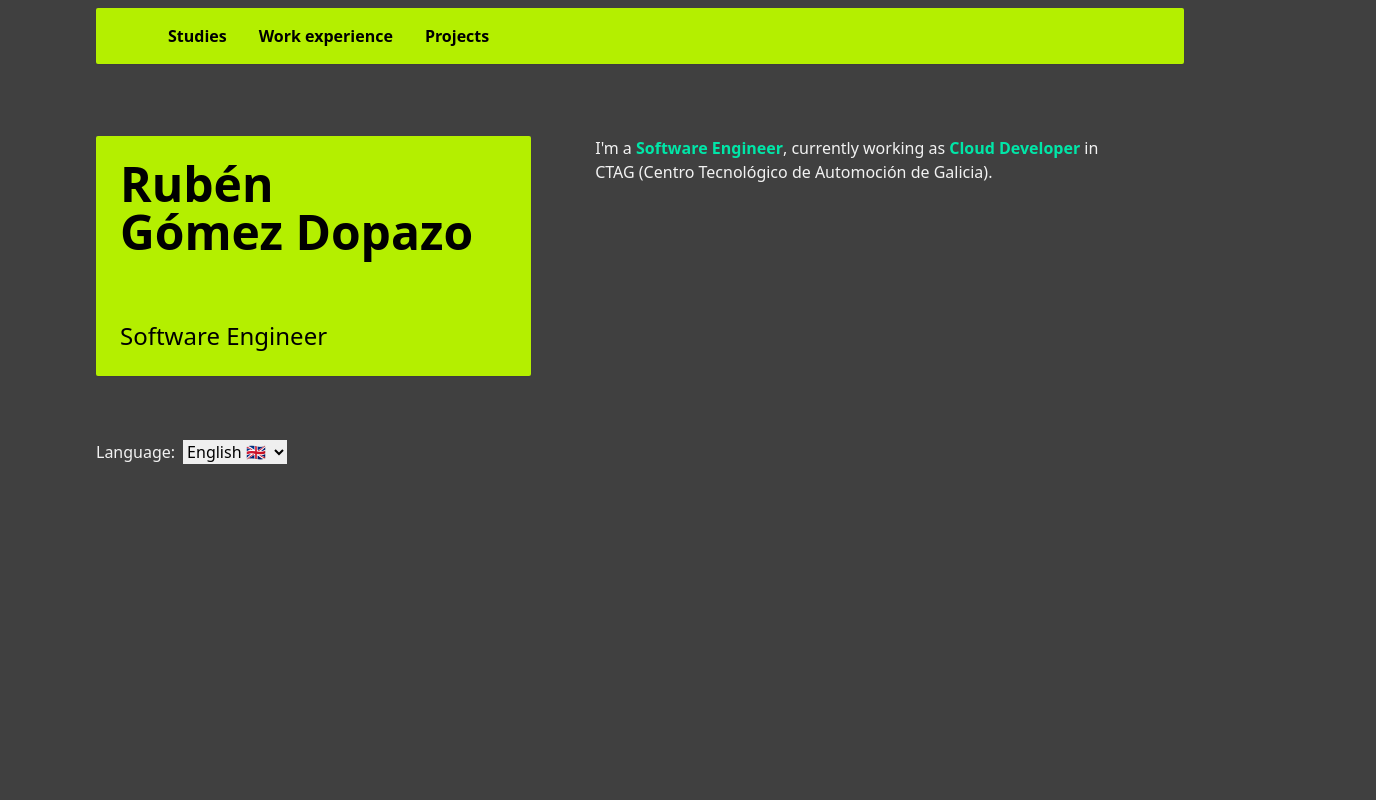
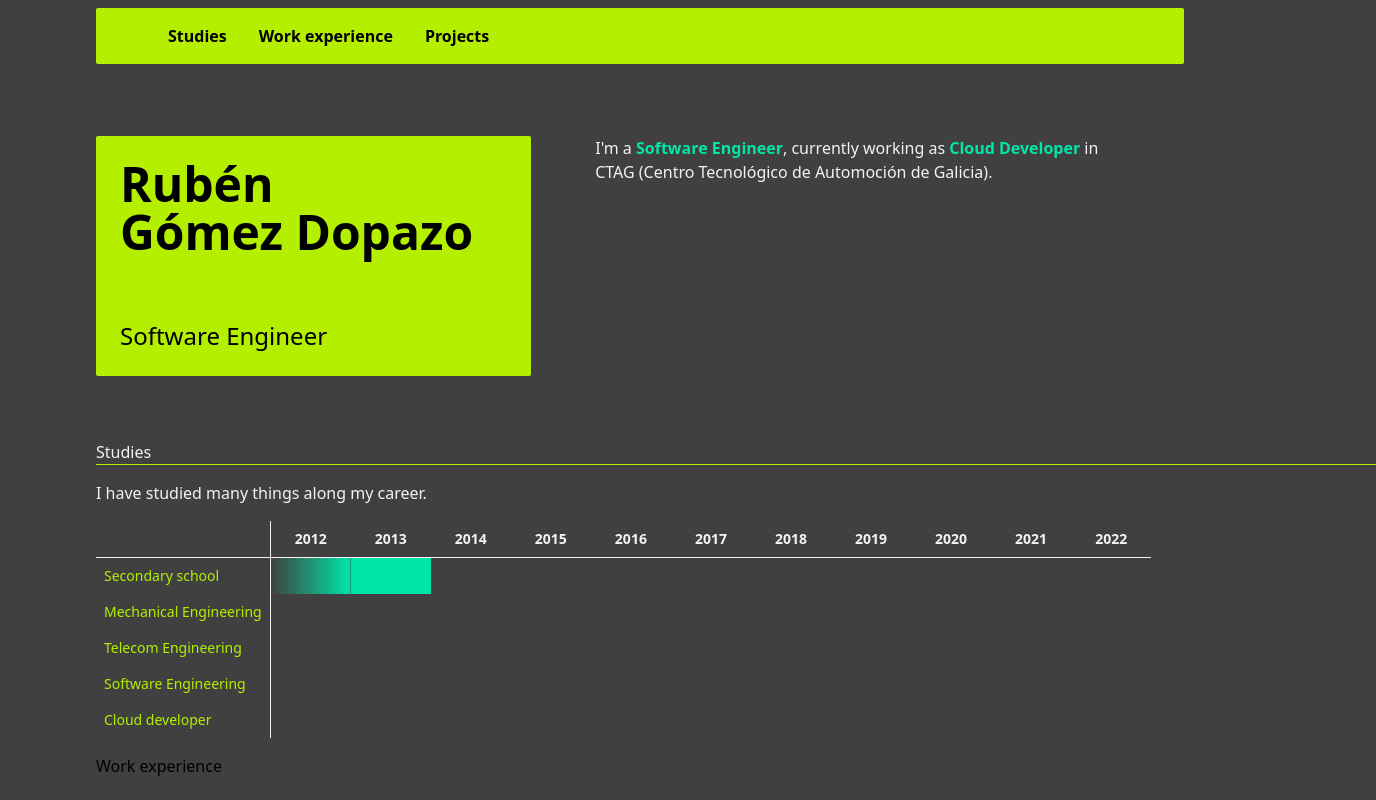
Before and after one commit to Rebun13/old_web, a Vue app: page / in a window 1280 px wide. Shown: the top 800 px of the page, 1376 px wide, since content can reach past the window. Built offline with nearby package versions, Linux system fonts and the light colour scheme.

Commit message:
Added base components to main app Also, Studies component has a table. Ruben Gomez Dopazo

```diff
--- a/src/App.vue
+++ b/src/App.vue
@@ -1,5 +1,8 @@
 <script setup>
 import Translate from './components/Translate.vue';
+import Studies from './components/Studies.vue';
+import Work from './components/Work.vue';
+import Projects from './components/Projects.vue';
 </script>
 
 <template>
@@ -36,6 +39,9 @@ import Translate from './components/Translate.vue';
       </div>
     </div>
   </div>
+  <Studies/>
+  <Work/>
+  <Projects/>
   <Translate/>
 </template>
 
--- /dev/null
+++ b/src/components/Projects.vue
@@ -0,0 +1,9 @@
+<script setup>
+
+</script>
+<template>
+  <div class="ml-24 mr-24 flex flex-auto">
+    <h1>Proyects</h1>
+    <hr class="my-8 h-px bg-clear border-0"/>
+  </div>
+</template>
--- /dev/null
+++ b/src/components/Studies.vue
@@ -0,0 +1,118 @@
+<script setup>
+
+</script>
+<template>
+  <div class="ml-24 mr-24 w-full">
+    <div id="studies-header" class="w-full mb-4">
+      <h1 class="text-clear">{{ $t("headerStudies") }}</h1>
+      <hr class="my-0 h-px w-full bg-primary border-0">
+    </div>
+    <div id="studies-content" class="w-full">
+      <div id="studies-text" class="flex">
+        <p id="studies-intro" class="text-clear" v-html="$t('studiesIntro')"></p>
+      </div>
+      <div id="studies-table-container flex">
+        <table class="table-auto my-4 border-clear">
+          <thead  scope="col" class="border-b text-sm font-medium text-clear text-center">
+            <tr>
+              <th class="px-6 py-1 border-r"></th>
+              <th class="px-6 py-1">2012</th>
+              <th class="px-6 py-2">2013</th>
+              <th class="px-6 py-1">2014</th>
+              <th class="px-6 py-1">2015</th>
+              <th class="px-6 py-1">2016</th>
+              <th class="px-6 py-1">2017</th>
+              <th class="px-6 py-1">2018</th>
+              <th class="px-6 py-1">2019</th>
+              <th class="px-6 py-1">2020</th>
+              <th class="px-6 py-1">2021</th>
+              <th class="px-6 py-1">2022</th>
+            </tr>
+          </thead>
+          <tbody>
+            <tr scope="col" class="text-sm font-medium border-clear px-6 py-4 text-left">
+              <td class="p-2 border-r text-clear">
+                <span class="text-primary hover:text-accent">Secondary school</span>
+              </td>
+              <td class="bg-gradient-to-l from-accent"></td>
+              <td class="bg-accent"></td>
+              <td></td>
+              <td></td>
+              <td></td>
+              <td></td>
+              <td></td>
+              <td></td>
+              <td></td>
+              <td></td>
+              <td></td>
+            </tr>
+            <tr scope="col" class="text-sm font-medium text-primary hover:text-accent px-6 py-4 text-left">
+              <td class="p-2 border-r text-clear">
+                <span class="text-primary hover:text-accent">Mechanical Engineering</span>
+              </td>
+              <td></td>
+              <td></td>
+              <td></td>
+              <td></td>
+              <td></td>
+              <td></td>
+              <td></td>
+              <td></td>
+              <td></td>
+              <td></td>
+              <td></td>
+            </tr>
+            <tr scope="col" class="text-sm font-medium text-primary hover:text-accent px-6 py-4 text-left">
+              <td class="p-2 border-r text-clear">
+                <span class="text-primary hover:text-accent">Telecom Engineering</span>
+              </td>
+              <td></td>
+              <td></td>
+              <td></td>
+              <td></td>
+              <td></td>
+              <td></td>
+              <td></td>
+              <td></td>
+              <td></td>
+              <td></td>
+              <td></td>
+            </tr>
+            <tr scope="col" class="text-sm font-medium text-primary hover:text-accent px-6 py-4 text-left">
+              <td class="p-2 border-r text-clear">
+                <span class="text-primary hover:text-accent">Software Engineering</span>
+              </td>
+              <td></td>
+              <td></td>
+              <td></td>
+              <td></td>
+              <td></td>
+              <td></td>
+              <td></td>
+              <td></td>
+              <td></td>
+              <td></td>
+              <td></td>
+            </tr>
+            <tr scope="col" class="text-sm font-medium text-primary hover:text-accent px-6 py-4 text-left">
+              <td class="p-2 border-r text-clear">
+                <span class="text-primary hover:text-accent">Cloud developer</span>
+              </td>
+              <td></td>
+              <td></td>
+              <td></td>
+              <td></td>
+              <td></td>
+              <td></td>
+              <td></td>
+              <td></td>
+              <td></td>
+              <td></td>
+              <td></td>
+            </tr>
+          </tbody>
+        </table>
+      </div>
+    </div>
+  </div>
+</template>
--- /dev/null
+++ b/src/components/Work.vue
@@ -0,0 +1,9 @@
+<script setup>
+
+</script>
+<template>
+  <div class="ml-24 mr-24 flex flex-auto">
+    <h1>Work experience</h1>
+    <hr class="my-8 h-px bg-clear border-0"/>
+  </div>
+</template>
--- a/src/plugins/i18n.js
+++ b/src/plugins/i18n.js
@@ -10,7 +10,8 @@ const messages = {
         headerWork: 'Work experience',
         headerProjects: 'Projects',
         headerStudies: 'Studies',
-        language: 'Language'
+        language: 'Language',
+        studiesIntro: 'I have studied many things along my career.'
     },
     'es': {
         myName: 'Rubén',
@@ -21,7 +22,8 @@ const messages = {
         headerWork: 'Experiencia laboral',
         headerProjects: 'Proyectos',
         headerStudies: 'Estudios',
-        language: 'Idioma'
+        language: 'Idioma',
+        studiesIntro: 'He estudiado muchas cosas a lo largo de mi carrera.'
     }
 }
 
```
